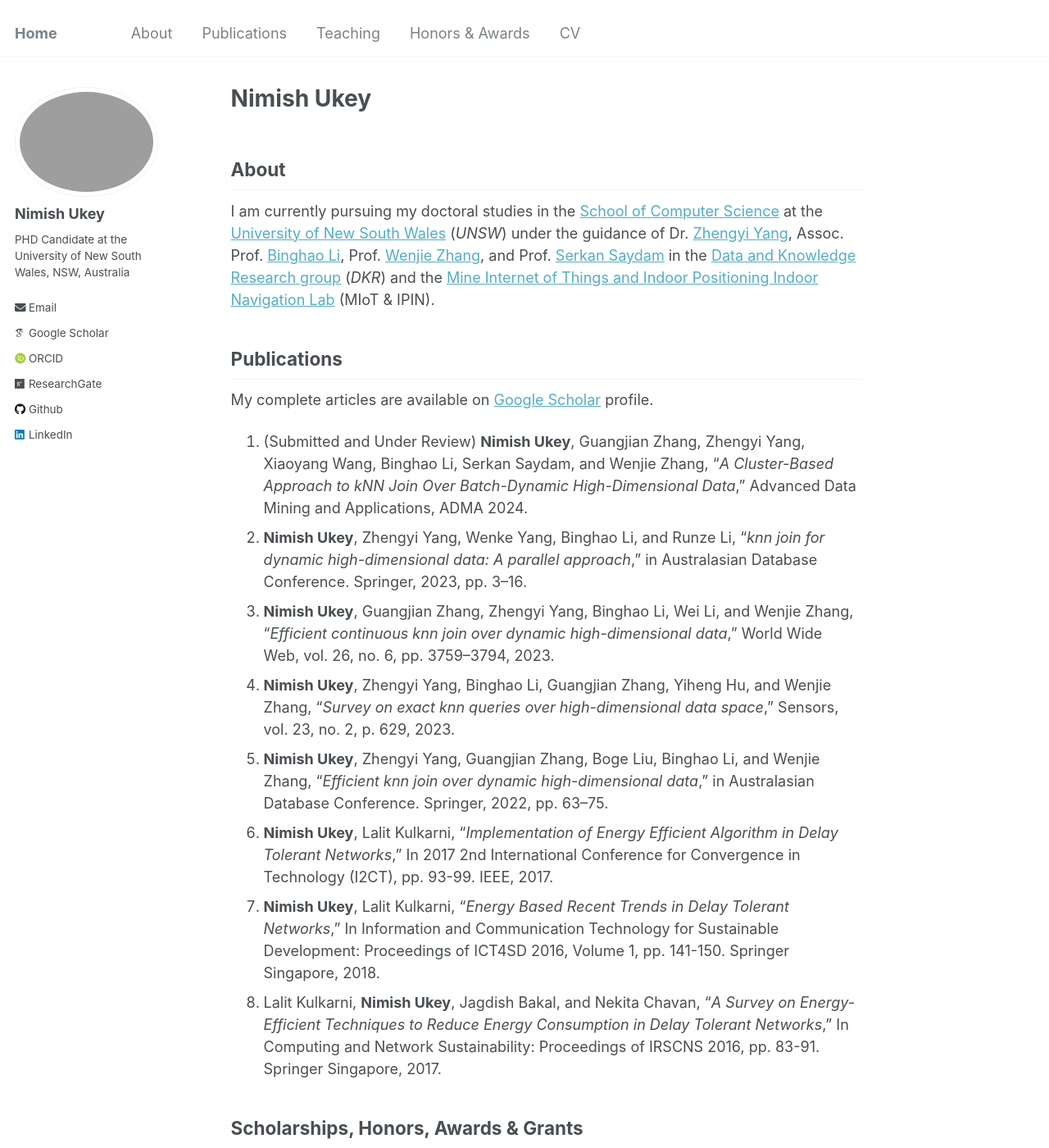
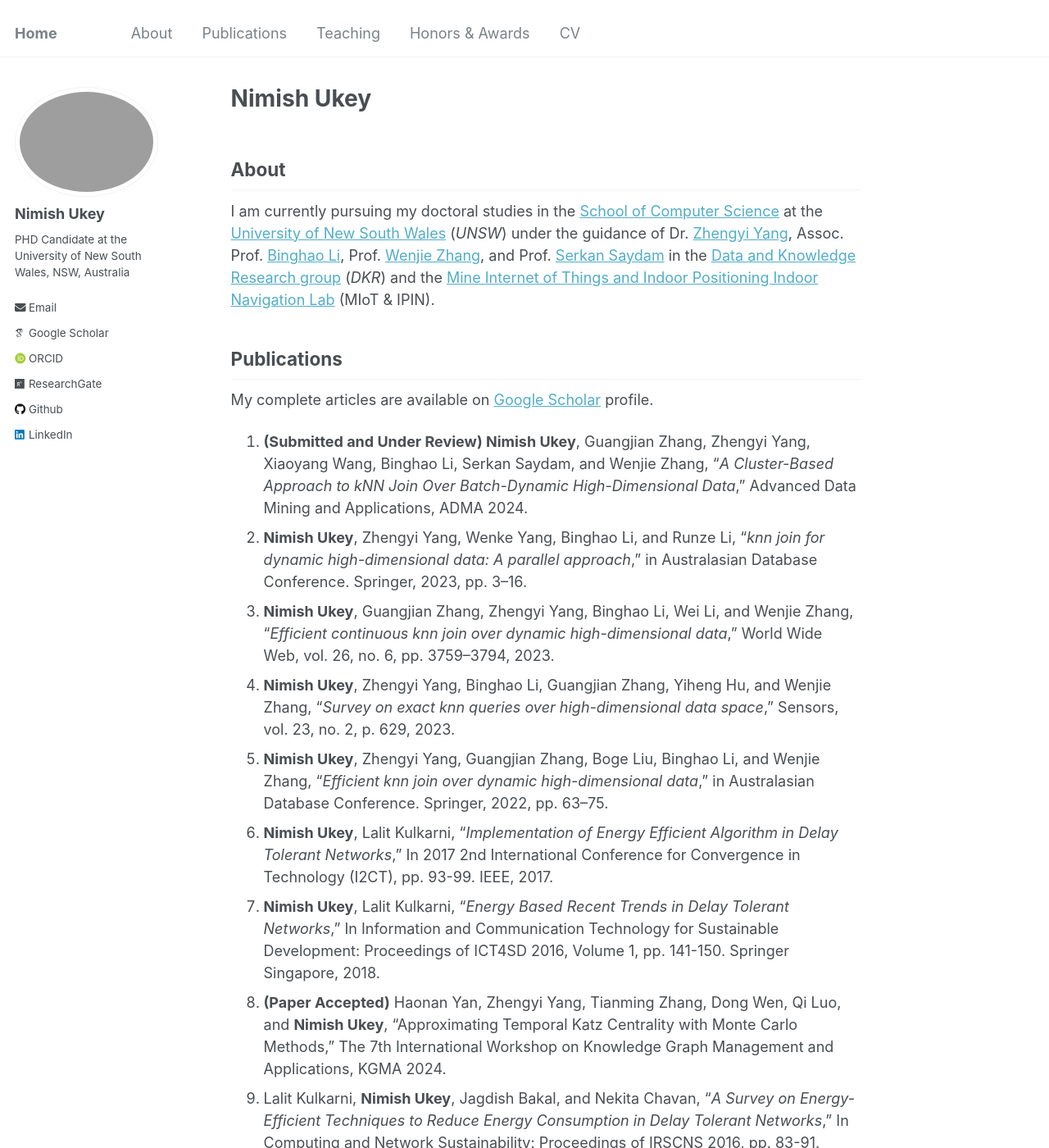
Before and after one commit to nimishukey/nimishukey.github.io, a Jekyll site: the page built from _pages/about.md, in a window 1280 px wide and 1400 px high. Shown: the whole window at 82% size. Built offline with Jekyll 4.4.1, drawn with Linux system fonts in a browser that asks for light colours; some web fonts are replaced.

Commit message:
Update about.md

```diff
--- a/_pages/about.md
+++ b/_pages/about.md
@@ -13,14 +13,15 @@ I am currently pursuing my doctoral studies in the [School of Computer Science](
 <h2 id="publications"> Publications </h2>
 My complete articles are available on [Google Scholar](https://scholar.google.com.au/citations?user=zOsfTjIAAAAJ&hl=en&oi=ao) profile.
 
-1. (Submitted and Under Review) **Nimish Ukey**, Guangjian Zhang, Zhengyi Yang, Xiaoyang Wang, Binghao Li, Serkan Saydam, and Wenjie Zhang, “*A Cluster-Based Approach to kNN Join Over Batch-Dynamic High-Dimensional Data*,” Advanced Data Mining and Applications, ADMA 2024.
+1. **(Submitted and Under Review) Nimish Ukey**, Guangjian Zhang, Zhengyi Yang, Xiaoyang Wang, Binghao Li, Serkan Saydam, and Wenjie Zhang, “*A Cluster-Based Approach to kNN Join Over Batch-Dynamic High-Dimensional Data*,” Advanced Data Mining and Applications, ADMA 2024.
 2. **Nimish Ukey**, Zhengyi Yang, Wenke Yang, Binghao Li, and Runze Li, “*knn join for dynamic high-dimensional data: A parallel approach*,” in Australasian Database Conference. Springer, 2023, pp. 3–16.
 3. **Nimish Ukey**, Guangjian Zhang, Zhengyi Yang, Binghao Li, Wei Li, and Wenjie Zhang, “*Efficient continuous knn join over dynamic high-dimensional data*,” World Wide Web, vol. 26, no. 6, pp. 3759–3794, 2023.
 4. **Nimish Ukey**, Zhengyi Yang, Binghao Li, Guangjian Zhang, Yiheng Hu, and Wenjie Zhang, “*Survey on exact knn queries over high-dimensional data space*,” Sensors, vol. 23, no. 2, p. 629, 2023.
 5. **Nimish Ukey**, Zhengyi Yang, Guangjian Zhang, Boge Liu, Binghao Li, and Wenjie Zhang, “*Efficient knn join over dynamic high-dimensional data*,” in Australasian Database Conference. Springer, 2022, pp. 63–75.
 6. **Nimish Ukey**, Lalit Kulkarni, “*Implementation of Energy Efficient Algorithm in Delay Tolerant Networks*,” In 2017 2nd International Conference for Convergence in Technology (I2CT), pp. 93-99. IEEE, 2017.
 7. **Nimish Ukey**, Lalit Kulkarni, “*Energy Based Recent Trends in Delay Tolerant Networks*,” In Information and Communication Technology for Sustainable Development: Proceedings of ICT4SD 2016, Volume 1, pp. 141-150. Springer Singapore, 2018.
-8. Lalit Kulkarni, **Nimish Ukey**, Jagdish Bakal, and Nekita Chavan, “*A Survey on Energy-Efficient Techniques to Reduce Energy Consumption in Delay Tolerant Networks*,” In Computing and Network Sustainability: Proceedings of IRSCNS 2016, pp. 83-91. Springer Singapore, 2017.
+8. **(Paper Accepted)** Haonan Yan, Zhengyi Yang, Tianming Zhang, Dong Wen, Qi Luo, and **Nimish Ukey**, “Approximating Temporal Katz Centrality with Monte Carlo Methods,” The 7th International Workshop on Knowledge Graph Management and Applications, KGMA 2024.
+9. Lalit Kulkarni, **Nimish Ukey**, Jagdish Bakal, and Nekita Chavan, “*A Survey on Energy-Efficient Techniques to Reduce Energy Consumption in Delay Tolerant Networks*,” In Computing and Network Sustainability: Proceedings of IRSCNS 2016, pp. 83-91. Springer Singapore, 2017.
 
 <h2 id= "awards"> Scholarships, Honors, Awards & Grants </h2>
 - Honors & Awards
```
